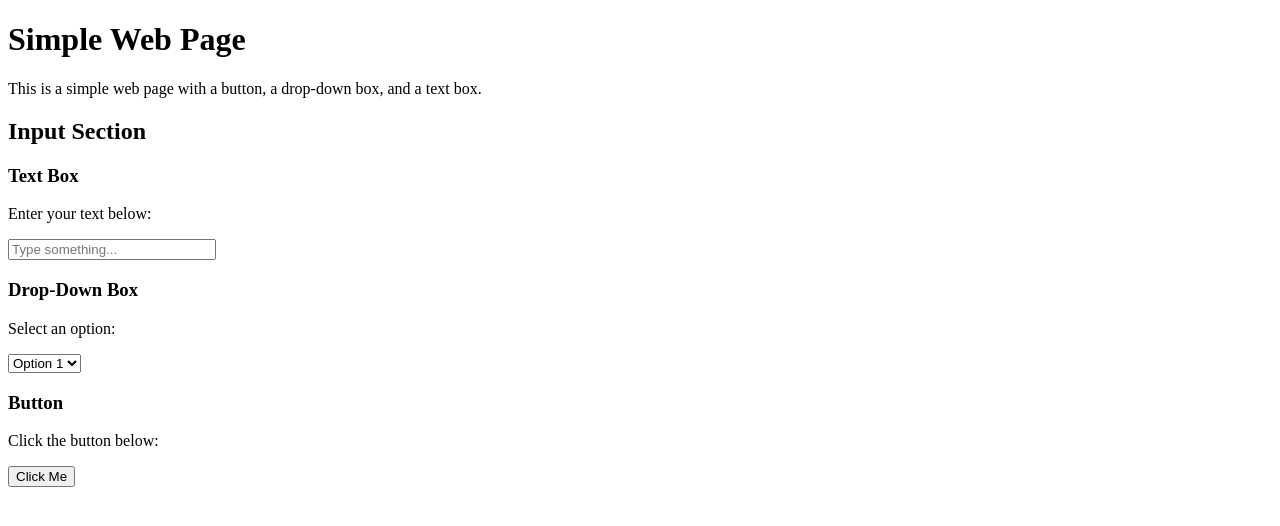
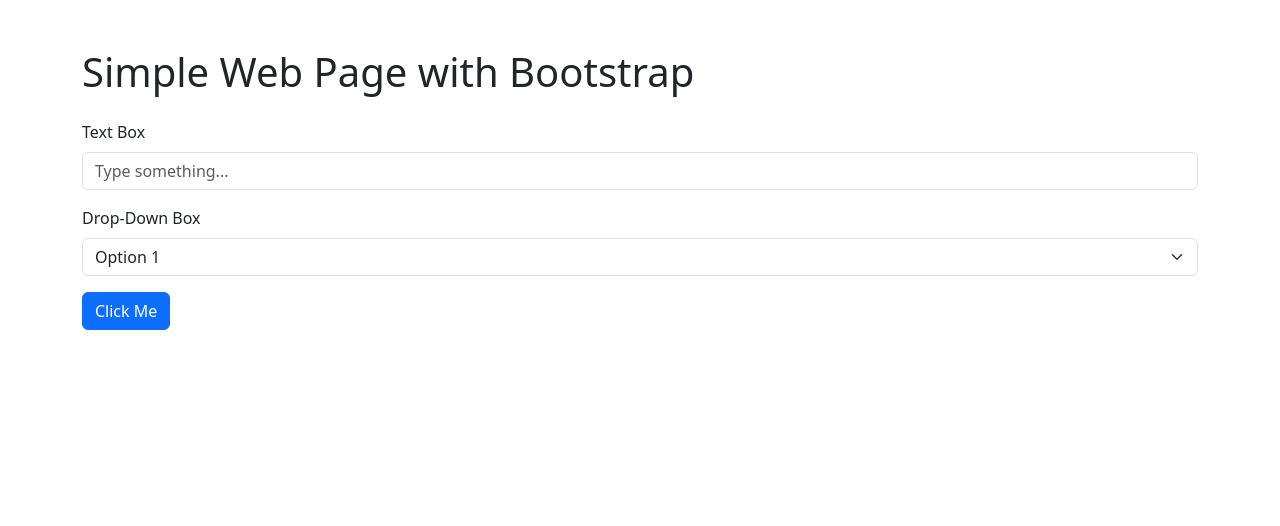
Before and after one commit to askarigtec/askarigtec.github.io, a plain HTML site: page index.html in a window 1280 px wide. Drawn offline with nearby package versions, Linux system fonts and the light colour scheme.

Commit message:
Update index.html

```diff
--- a/index.html
+++ b/index.html
@@ -3,30 +3,33 @@
 <head>
   <meta charset="UTF-8">
   <meta name="viewport" content="width=device-width, initial-scale=1.0">
-  <title>Simple Page</title>
+  <title>Bootstrap Page</title>
+  <!-- Bootstrap CSS -->
+  <link href="https://cdn.jsdelivr.net/npm/bootstrap@5.3.0-alpha1/dist/css/bootstrap.min.css" rel="stylesheet">
 </head>
 <body>
 
-  <h1>Simple Web Page</h1>
-  <p>This is a simple web page with a button, a drop-down box, and a text box.</p>
+  <div class="container mt-5">
+    <h1 class="mb-4">Simple Web Page with Bootstrap</h1>
 
-  <h2>Input Section</h2>
+    <div class="mb-3">
+      <label for="inputText" class="form-label">Text Box</label>
+      <input type="text" class="form-control" id="inputText" placeholder="Type something...">
+    </div>
 
-  <h3>Text Box</h3>
-  <p>Enter your text below:</p>
-  <input type="text" placeholder="Type something..." style="width: 200px;">
+    <div class="mb-3">
+      <label for="selectOption" class="form-label">Drop-Down Box</label>
+      <select class="form-select" id="selectOption">
+        <option value="option1">Option 1</option>
+        <option value="option2">Option 2</option>
+        <option value="option3">Option 3</option>
+      </select>
+    </div>
 
-  <h3>Drop-Down Box</h3>
-  <p>Select an option:</p>
-  <select>
-    <option value="option1">Option 1</option>
-    <option value="option2">Option 2</option>
-    <option value="option3">Option 3</option>
-  </select>
+    <button type="button" class="btn btn-primary" onclick="alert('Button clicked!')">Click Me</button>
+  </div>
 
-  <h3>Button</h3>
-  <p>Click the button below:</p>
-  <button type="button" onclick="alert('Button clicked!')">Click Me</button>
-
+  <!-- Bootstrap JS and Popper.js (Optional but recommended for interactive features) -->
+  <script src="https://cdn.jsdelivr.net/npm/bootstrap@5.3.0-alpha1/dist/js/bootstrap.bundle.min.js"></script>
 </body>
 </html>
```
